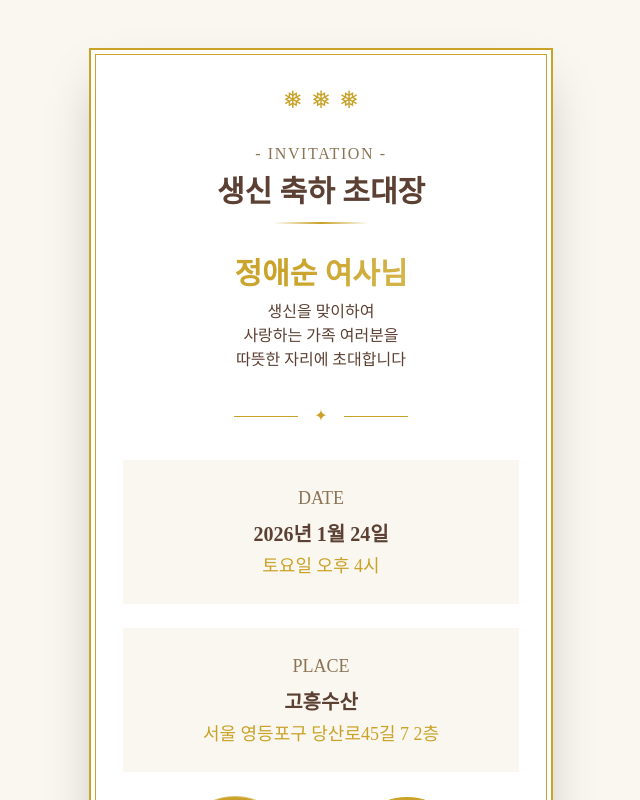
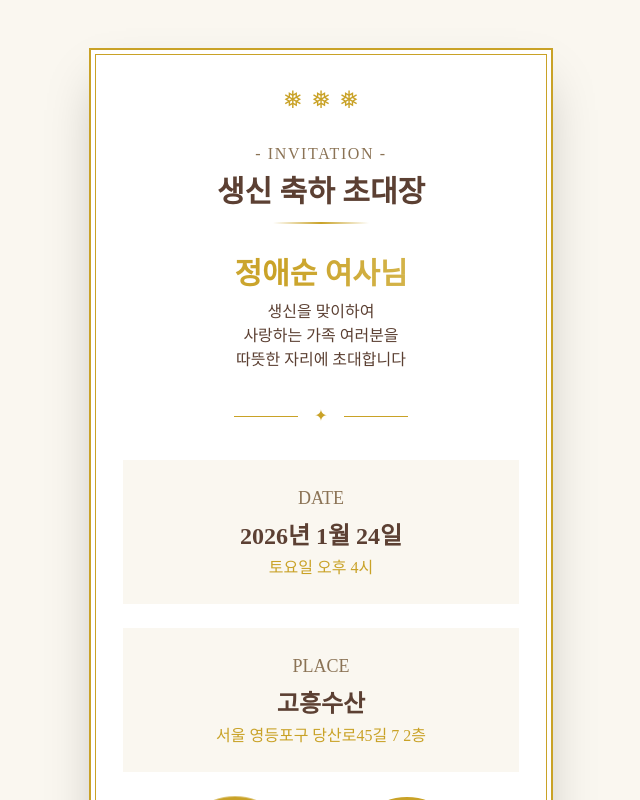
Before and after one commit to kdhnext/260111_mom_binvitation, a Next.js app: page / in a window 1280 px wide. Shown: the top 800 px of the page, without its empty margins (319-959 px from the left). Built offline with nearby package versions, Linux system fonts and the light colour scheme.

Commit message:
update font sizes and styles for DATE and PLACE sections

```diff
--- a/app/page.js
+++ b/app/page.js
@@ -49,10 +49,10 @@ export default function Home() {
           {/* 날짜 정보 */}
           <div className="text-center mb-6 bg-[#faf7f0] py-6 px-4">
             <p className="text-[#8b7355] text-lg mb-2">DATE</p>
-            <p className="text-xl font-semibold text-[#5c4033] mb-1">
+            <p className="text-2xl font-bold text-[#5c4033] mb-1">
               2026년 1월 24일
             </p>
-            <p className="text-lg text-[#c9a227] font-medium">
+            <p className="text-md text-[#c9a227] font-medium">
               토요일 오후 4시
             </p>
           </div>
@@ -60,10 +60,8 @@ export default function Home() {
           {/* 장소 정보 */}
           <div className="text-center mb-8 bg-[#faf7f0] py-6 px-4">
             <p className="text-[#8b7355] text-lg mb-2">PLACE</p>
-            <p className="text-xl font-semibold text-[#5c4033] mb-1">
-              고흥수산
-            </p>
-            <p className="text-lg text-[#c9a227] font-medium">
+            <p className="text-2xl font-bold text-[#5c4033] mb-1">고흥수산</p>
+            <p className="text-md text-[#c9a227] font-medium">
               서울 영등포구 당산로45길 7 2층
             </p>
           </div>
```
